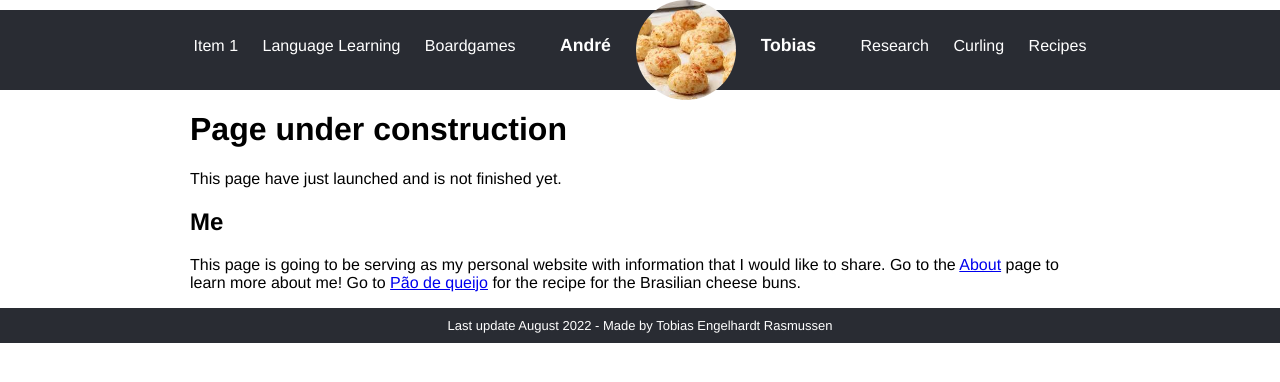
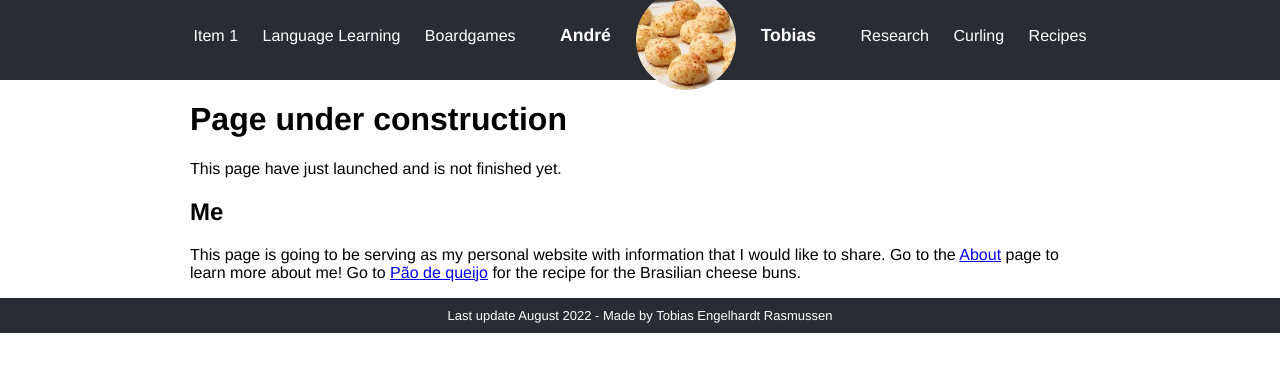
Before and after one commit to tobirasmu/tobirasmu.github.io, a Jekyll site: the page built from index.md, in a window 1280 px wide. Shown: the top 382 px of the page. Built offline with Jekyll 4.4.1, drawn with Linux system fonts in a browser that asks for light colours.

Commit message:
Removed upper line

```diff
--- a/assets/css/main.css
+++ b/assets/css/main.css
@@ -17,8 +17,8 @@ li {
 
 header {
   background: rgb(41, 44, 51);
-  margin: 10px 0 0 0;
-  padding: 0 0 0 0;
+  margin: 0;
+  padding: 0;
   height: 80px;
 }
 
```
